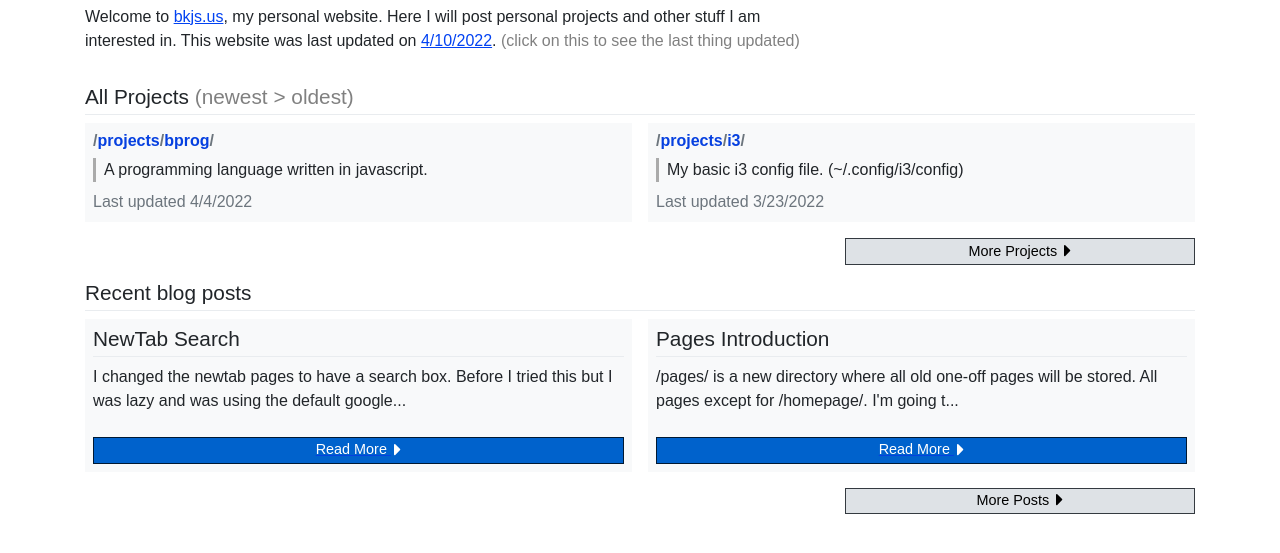
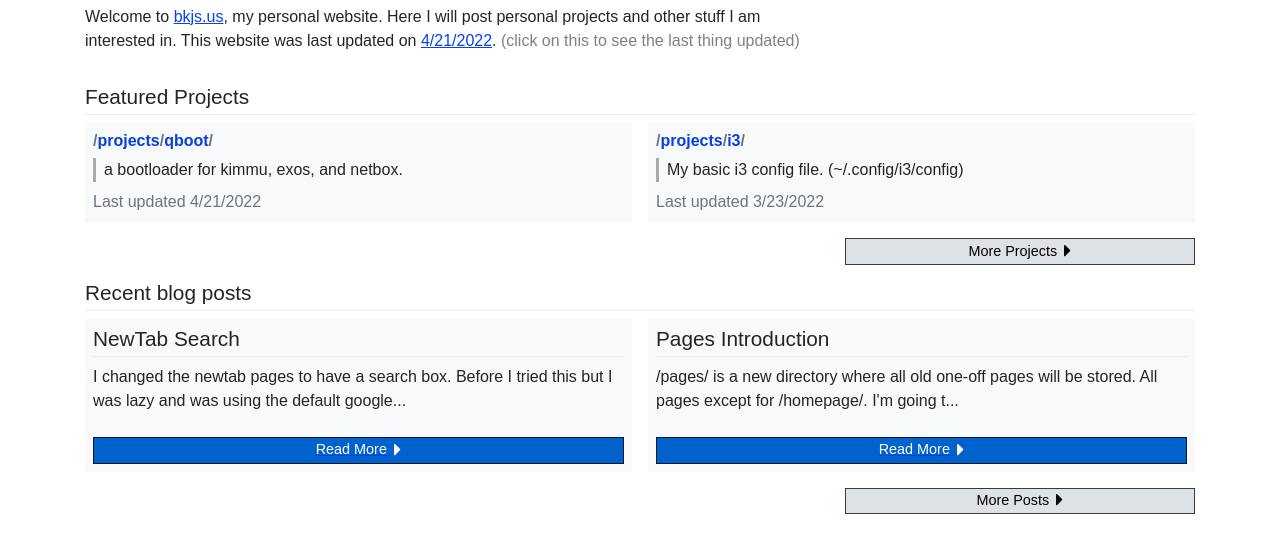
Before and after one commit to brodyking/bkjs-classic, a plain HTML site: page homepage/index.html in a window 1280 px wide. Shown: the part 51-604 px from the top of the page. Drawn offline with Linux system fonts and the light colour scheme.

Commit message:
Added /projects/qboot/ links

```diff
--- a/homepage/index.html
+++ b/homepage/index.html
@@ -25,28 +25,29 @@
             <div class="row">
                 <div class="col-md-8">
                     <p>Welcome to <a href="https://bkjs.us">bkjs.us</a>, my personal website. Here I will post personal projects and other stuff I am interested in.
-                    This website was last updated on <a href='../blog/newtab-search/'>4/10/2022</a>. <span style="color: grey;">(click on this to see the last thing updated)</span></p>
+                    This website was last updated on <a href='../projects/qboot/'>4/21/2022</a>. <span style="color: grey;">(click on this to see the last thing updated)</span></p>
                 </div>
             </div>
             <div class="row" style="margin-top: 1rem;">
                 <div class="col-md-12">
-                    <h3>All Projects <span style='color: grey;'>(newest > oldest)</span></h3>
+                    <h3>Featured Projects <span style='color: grey;'></span></h3>
                     <div class="event-list feature-list">
 
                         <div class="event">
-                            <h5><span class="text-muted">/</span><a href="../projects/">projects</a><span class="text-muted">/</span><a href="../projects/bprog/">bprog</a><span class="text-muted">/</span></h5>
+                            <h5><span class="text-muted">/</span><a href="../projects/">projects</a><span class="text-muted">/</span><a href="../projects/qboot/">qboot</a><span class="text-muted">/</span></h5>
                             <blockquote>
                                 <style>
                                     .highlight {
                                         background: inherit;
                                     }
                                 </style>
-                                <div class="markdown"><p>A programming language written in javascript.</p></div>
+                                <div class="markdown"><p>a bootloader for kimmu, exos, and netbox.</p></div>
                             </blockquote>
                             <div class="tags">
-                                <a class="tag">Last updated 4/4/2022</a>
+                                <a class="tag">Last updated 4/21/2022</a>
                             </div>
                         </div>
+
 
                         <div class="event">
                             <h5><span class="text-muted">/</span><a href="../projects/">projects</a><span class="text-muted">/</span><a href="../projects/i3/">i3</a><span class="text-muted">/</span></h5>
```
Also changed, not shown: projects/index.html (+15 -0 lines).
